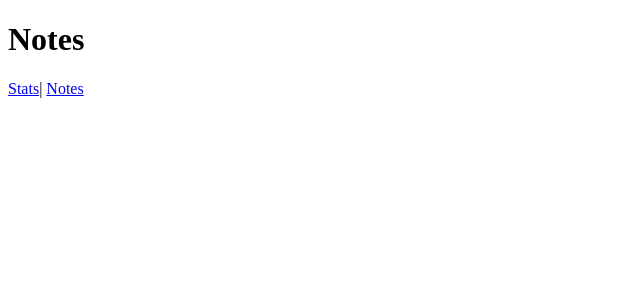
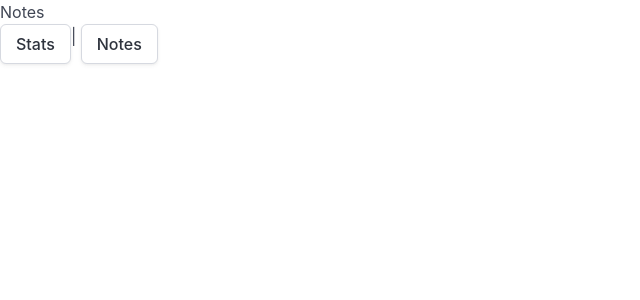
Before and after one commit to VindicoDavid/Noteballs, a Vue app in the folder Noteballs/: page / in a window 1280 px wide. Shown: the top 300 px of the page, without its empty margins (0-640 px from the left). Built offline with nearby package versions, Linux system fonts and the light colour scheme.

Commit message:
Added bulma CSS

```diff
--- a/Noteballs/package.json
+++ b/Noteballs/package.json
@@ -9,6 +9,7 @@
     "preview": "vite preview"
   },
   "dependencies": {
+    "bulma": "^1.0.2",
     "vue": "^3.4.29",
     "vue-router": "^4.4.0"
   },
--- a/Noteballs/src/App.vue
+++ b/Noteballs/src/App.vue
@@ -4,8 +4,12 @@
 
 <template>
   <RouterView/>
-  <RouterLink to="/stats">Stats</RouterLink>|
+  <RouterLink to="/stats" class="button">Stats</RouterLink>|
 
-  <RouterLink to="/">Notes</RouterLink>
+  <RouterLink to="/" class="button">Notes</RouterLink>
 
 </template>
+
+<style>
+@import 'bulma/css/bulma.min.css'
+</style>
```
Also changed, not shown: 1 other file (tests, documents, lock files or other folders).
